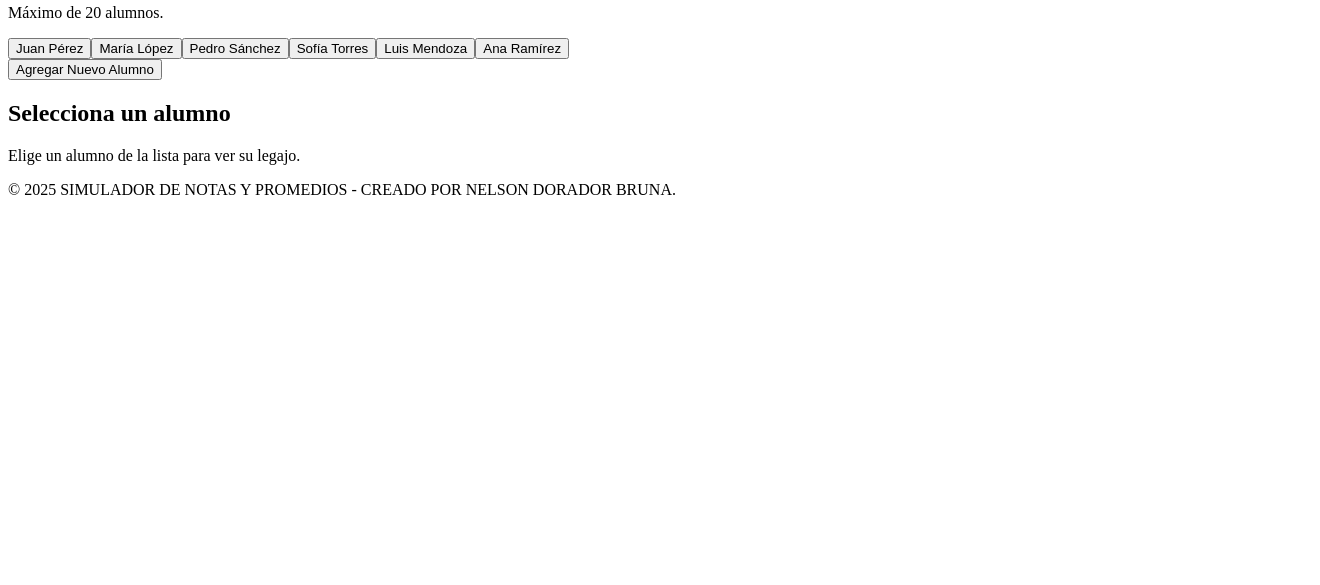
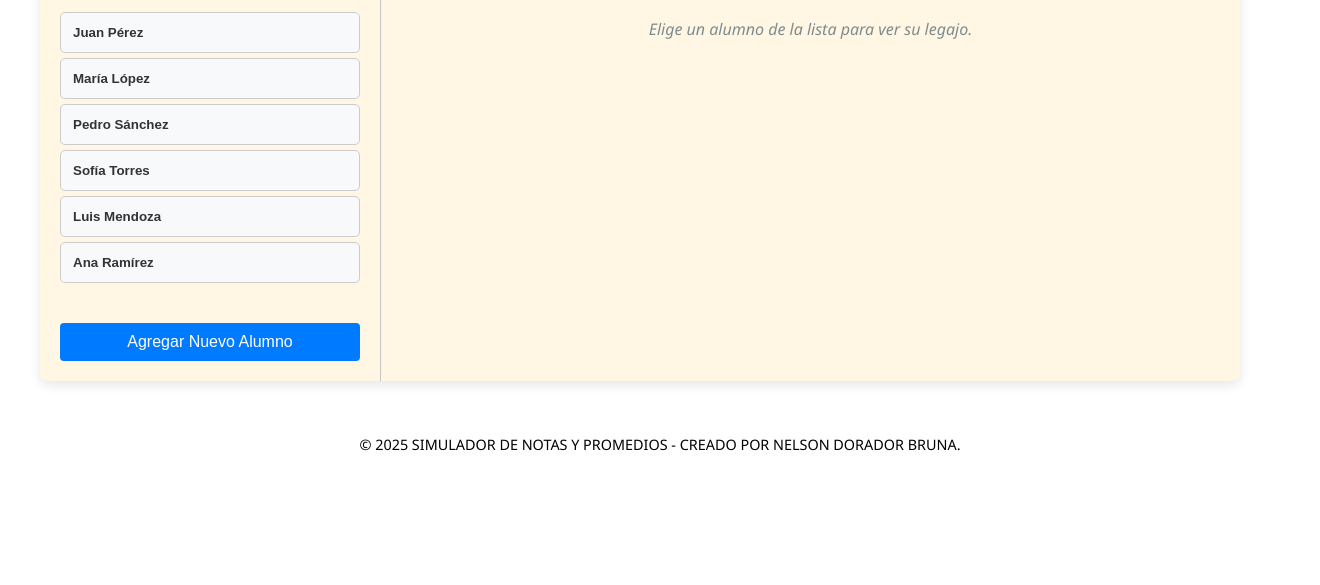
Before and after one commit to ndorador/ProyectoFinalDoradorJS, a plain HTML site: page index.html in a window 1280 px wide. Shown: the part 215-800 px from the top of the page, 1320 px wide, since content can reach past the window. Drawn offline with Linux system fonts and the light colour scheme; some packages are replaced by stand-ins of ours; a script that the page names is missing.

Commit message:
prueba de funcionalidades 1.3

```diff
--- a/css/style.css
+++ b/css/style.css
@@ -1,6 +1,6 @@
-@import url('./components/_base.css');
-@import url('./components/_header.css');
-@import url('./components/_sidebar.css');
-@import url('./components/_main-content.css');
-@import url('./components/_buttons.css');
+@import url('./base.css');
+@import url('./header.css');
+@import url('./sidebar.css');
+@import url('./main-content.css');
+@import url('./buttons.css');
 @import url('./media.css');
```
Also changed, not shown: css/base.css (renamed from css/components/base.css), css/buttons.css (renamed from css/components/buttons.css), css/header.css (renamed from css/components/header.css), css/main-content.css (renamed from css/components/main-content.css), css/sidebar.css (renamed from css/components/sidebar.css).
